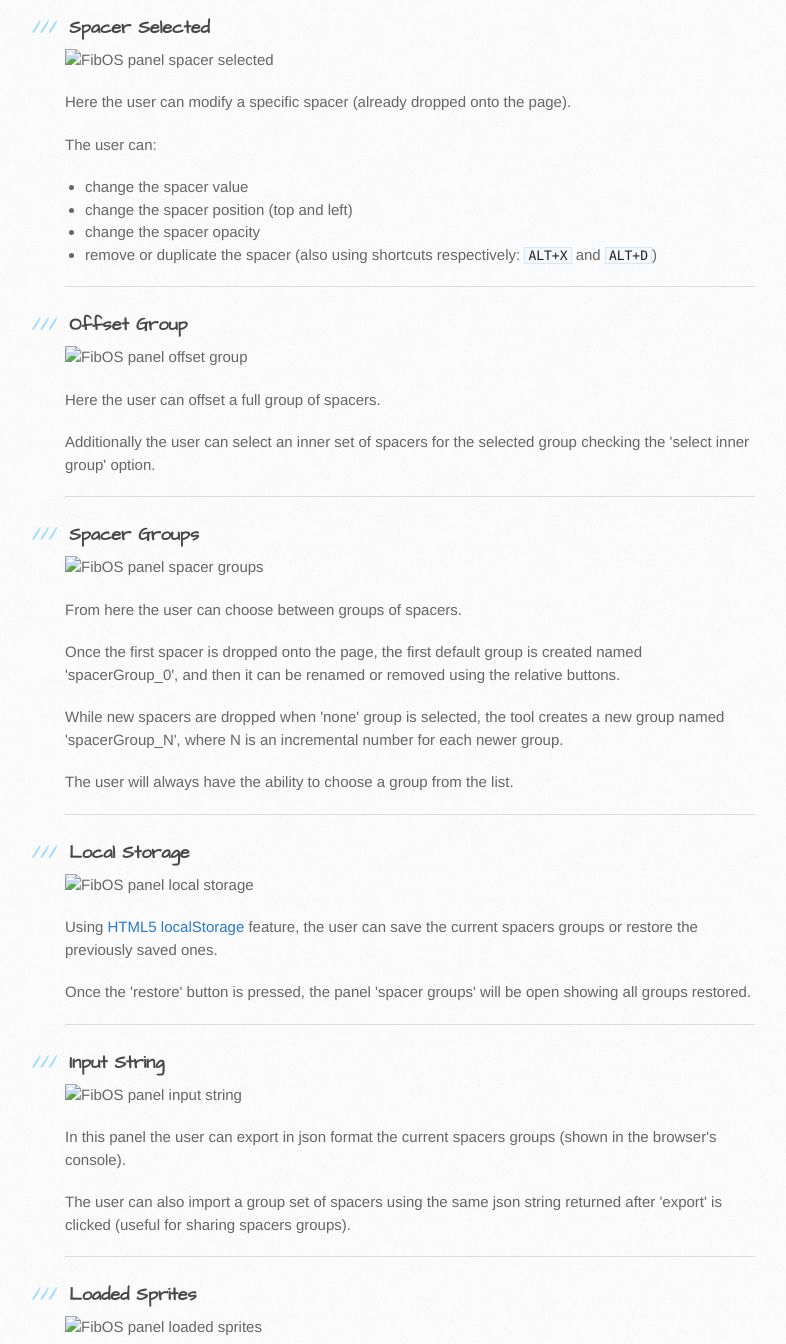
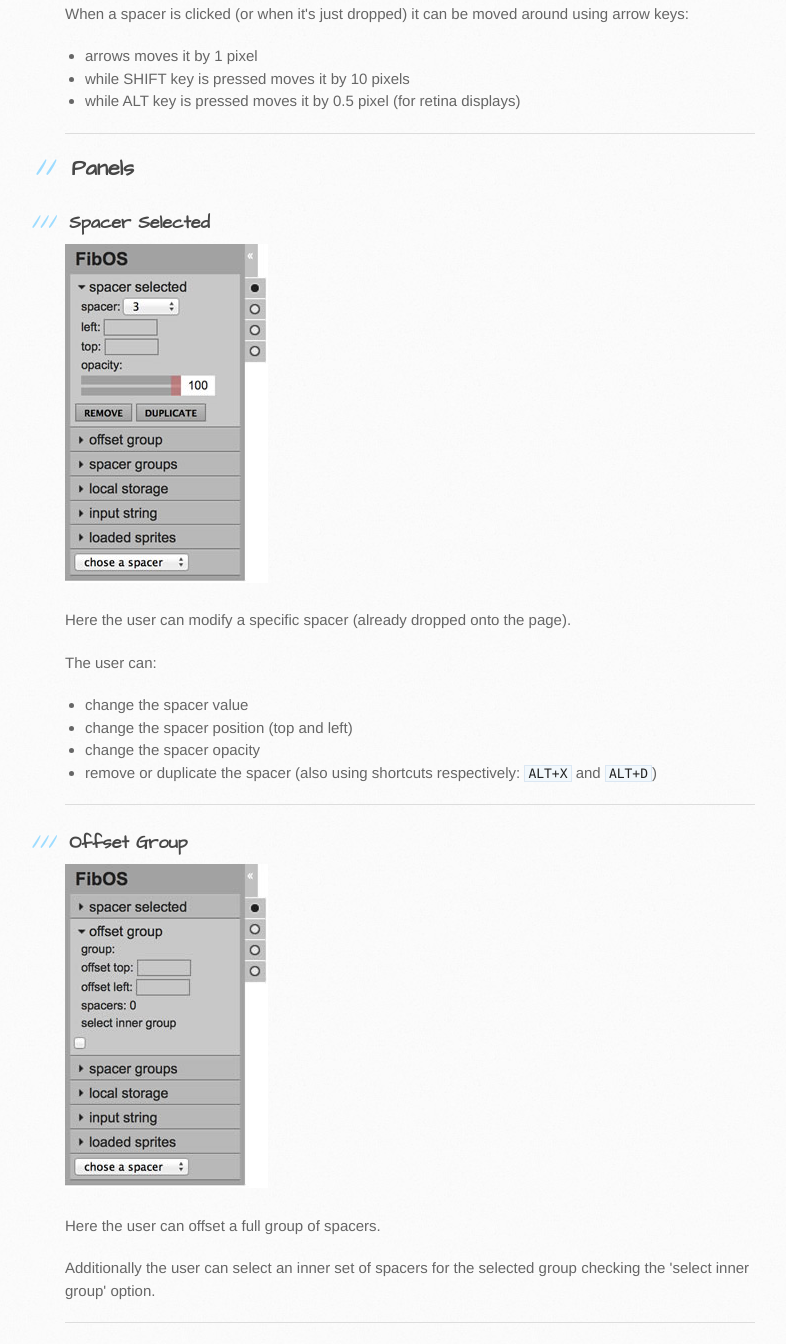
Before and after one commit to HotelsDotCom/FibOS, a plain HTML site: page index.html in a window 1280 px wide. Shown: the part 1692-3036 px from the top of the page, without its empty margins (105-891 px from the left). Drawn offline with Linux system fonts and the light colour scheme.

Commit message:
updated images url

```diff
--- a/index.html
+++ b/index.html
@@ -58,7 +58,7 @@
 
 <p>Once the bookmarklet is loaded, the GUI will be appended to the body and it will be visible in the upper-left corner of the page. Starting from <code>v1.0.3+</code> it can also be dragged around the page clicking on the title.</p>
 
-<p><img src="readme/fibos-panel-closed.jpg" alt="FibOS closed"></p>
+<p><img src="images/fibos/panel-closed.jpg" alt="FibOS closed"></p>
 
 <p>The tool has a <a href="#select-dropdown">dropdown</a> for chosing spacers, <a href="#panels">6 panels</a> to manage them and <a href="#toggles">4 toggles</a> on the right side to show/hide specific features.</p>
 
@@ -106,7 +106,7 @@ Once the spacer is dropped, it still can be dragged around the page.</p>
 <h3>
 <a id="spacer-selected" class="anchor" href="#spacer-selected" aria-hidden="true"><span class="octicon octicon-link"></span></a>Spacer Selected</h3>
 
-<p><img src="readme/fibos-panel-1.jpg" alt="FibOS panel spacer selected"></p>
+<p><img src="images/fibos/panel-1.jpg" alt="FibOS panel spacer selected"></p>
 
 <p>Here the user can modify a specific spacer (already dropped onto the page).</p>
 
@@ -124,7 +124,7 @@ Once the spacer is dropped, it still can be dragged around the page.</p>
 <h3>
 <a id="offset-group" class="anchor" href="#offset-group" aria-hidden="true"><span class="octicon octicon-link"></span></a>Offset Group</h3>
 
-<p><img src="readme/fibos-panel-2.jpg" alt="FibOS panel offset group"></p>
+<p><img src="images/fibos/panel-2.jpg" alt="FibOS panel offset group"></p>
 
 <p>Here the user can offset a full group of spacers.</p>
 
@@ -135,7 +135,7 @@ Once the spacer is dropped, it still can be dragged around the page.</p>
 <h3>
 <a id="spacer-groups" class="anchor" href="#spacer-groups" aria-hidden="true"><span class="octicon octicon-link"></span></a>Spacer Groups</h3>
 
-<p><img src="readme/fibos-panel-3.jpg" alt="FibOS panel spacer groups"></p>
+<p><img src="images/fibos/panel-3.jpg" alt="FibOS panel spacer groups"></p>
 
 <p>From here the user can choose between groups of spacers.</p>
 
@@ -150,7 +150,7 @@ Once the spacer is dropped, it still can be dragged around the page.</p>
 <h3>
 <a id="local-storage" class="anchor" href="#local-storage" aria-hidden="true"><span class="octicon octicon-link"></span></a>Local Storage</h3>
 
-<p><img src="readme/fibos-panel-4.jpg" alt="FibOS panel local storage"></p>
+<p><img src="images/fibos/panel-4.jpg" alt="FibOS panel local storage"></p>
 
 <p>Using <a href="http://dev.w3.org/html5/webstorage/#the-localstorage-attribute">HTML5 localStorage</a> feature, the user can save the current spacers groups or restore the previously saved ones.</p>
 
@@ -161,7 +161,7 @@ Once the spacer is dropped, it still can be dragged around the page.</p>
 <h3>
 <a id="input-string" class="anchor" href="#input-string" aria-hidden="true"><span class="octicon octicon-link"></span></a>Input String</h3>
 
-<p><img src="readme/fibos-panel-5.jpg" alt="FibOS panel input string"></p>
+<p><img src="images/fibos/panel-5.jpg" alt="FibOS panel input string"></p>
 
 <p>In this panel the user can export in json format the current spacers groups (shown in the browser's console).</p>
 
@@ -172,7 +172,7 @@ Once the spacer is dropped, it still can be dragged around the page.</p>
 <h3>
 <a id="loaded-sprites" class="anchor" href="#loaded-sprites" aria-hidden="true"><span class="octicon octicon-link"></span></a>Loaded Sprites</h3>
 
-<p><img src="readme/fibos-panel-6.jpg" alt="FibOS panel loaded sprites"></p>
+<p><img src="images/fibos/panel-6.jpg" alt="FibOS panel loaded sprites"></p>
 
 <p>Once the 'analyze' button is pressed, the tool checks for all DOM elements with a css <code>background-image</code> property set and stores sprites in a checkable list.</p>
 
```
